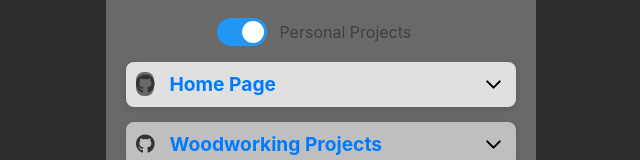
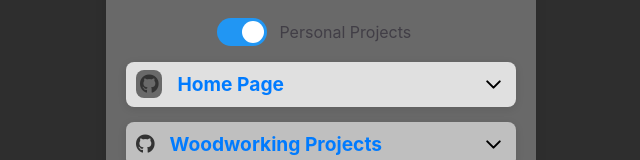
Before and after one commit to rbrock44/directory, an Angular app: page / in a window 1280 px wide. In both pictures the pointer is over the link 464 px from the left and 233 px from the top of the page. Shown: the part 149-309 px from the top of the page, without its empty margins (319-959 px from the left). Built offline with nearby package versions, Linux system fonts and the light colour scheme.

Commit message:
enhance css again

```diff
--- a/src/app/app.component.scss
+++ b/src/app/app.component.scss
@@ -101,8 +101,12 @@
 }
 
 .social-link-item:hover {
-  background-color: dimgrey;
   border-radius: 8px;
+  padding: 2px 4px;
+
+  &:hover {
+    background-color: dimgrey;
+  }
 }
 
 .toggle-container {
```
